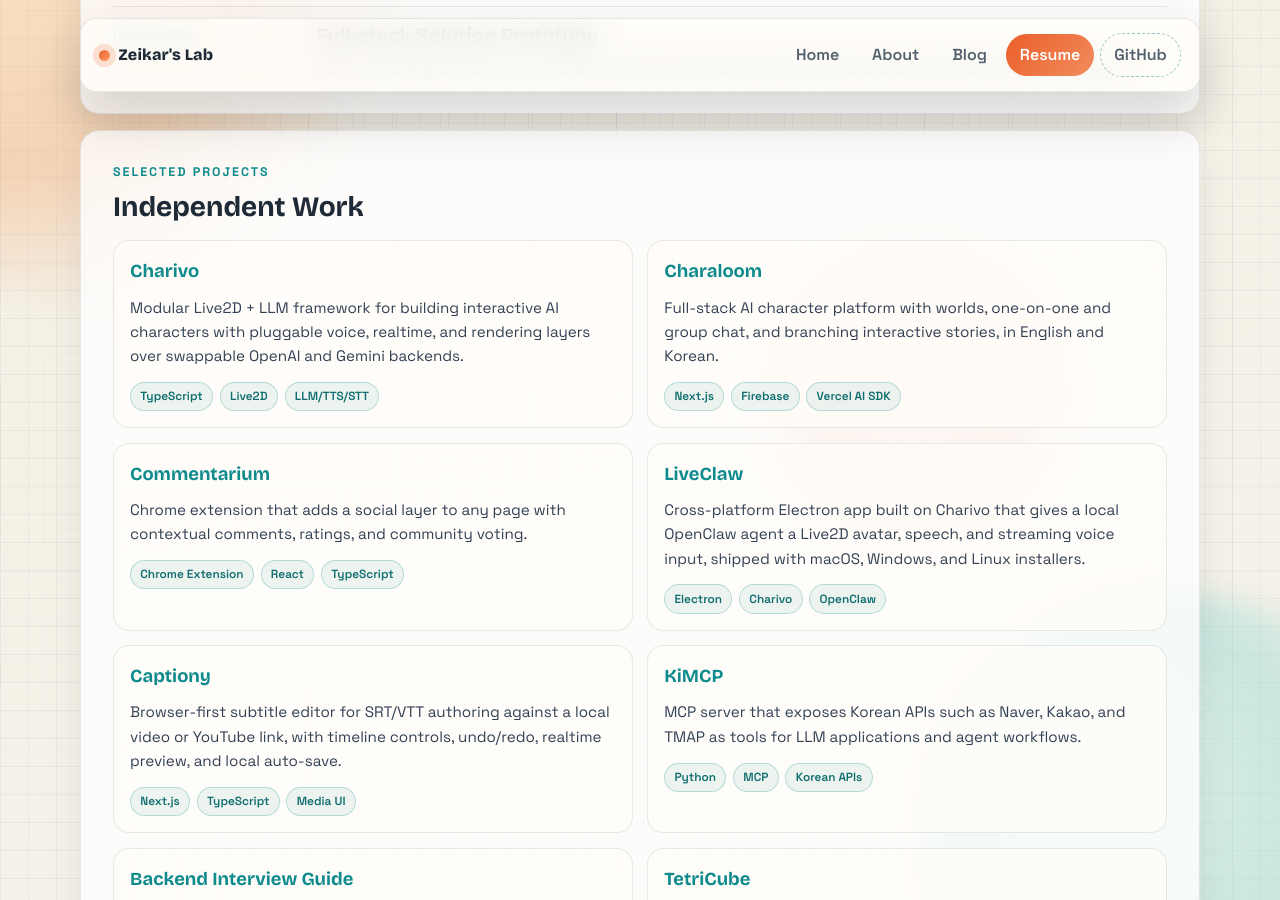
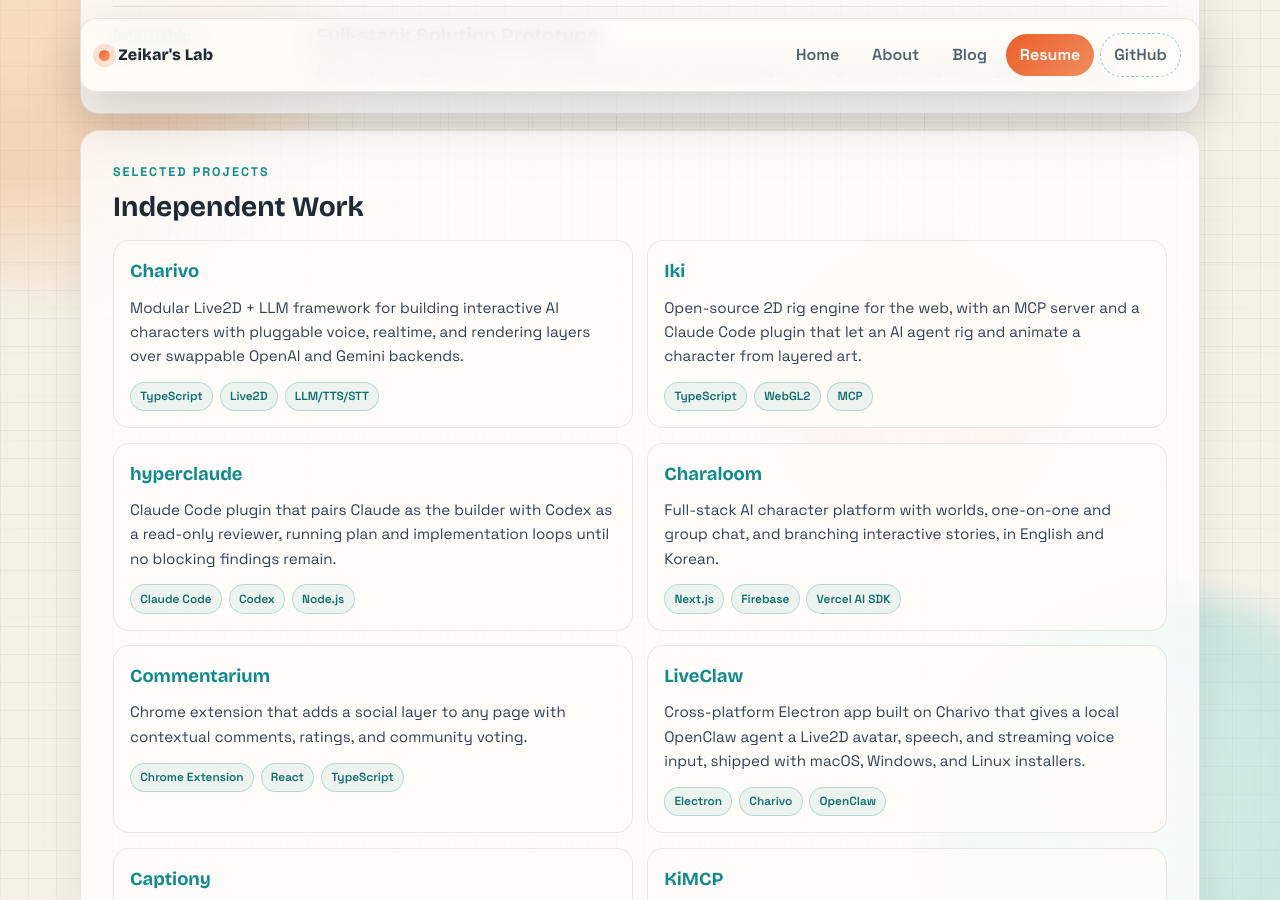
Before and after one commit to zeikar/zeikar.github.io, a Jekyll site: the page built from resume.html, in a window 1280 px wide and 900 px high, scrolled down 1502 px. Built offline with Jekyll 4.4.1, drawn with Linux system fonts in a browser that asks for light colours.

Commit message:
docs(resume): add iki and hyperclaude to independent work
Both are now among the strongest projects on the site: Iki for agent
rigging, hyperclaude as the daily builder/critic workflow. Listed after
Charivo in both languages.

```diff
--- a/resume.html
+++ b/resume.html
@@ -122,6 +122,32 @@ redirect_from:
             <span>TypeScript</span>
             <span>Live2D</span>
             <span>LLM/TTS/STT</span>
+          </div>
+        </article>
+
+        <article class="resume-project">
+          <h3><a href="{{ '/projects/iki/' | relative_url }}">Iki</a></h3>
+          <p>
+            Open-source 2D rig engine for the web, with an MCP server and a Claude Code plugin that let
+            an AI agent rig and animate a character from layered art.
+          </p>
+          <div class="project-tags">
+            <span>TypeScript</span>
+            <span>WebGL2</span>
+            <span>MCP</span>
+          </div>
+        </article>
+
+        <article class="resume-project">
+          <h3><a href="{{ '/projects/hyperclaude/' | relative_url }}">hyperclaude</a></h3>
+          <p>
+            Claude Code plugin that pairs Claude as the builder with Codex as a read-only reviewer,
+            running plan and implementation loops until no blocking findings remain.
+          </p>
+          <div class="project-tags">
+            <span>Claude Code</span>
+            <span>Codex</span>
+            <span>Node.js</span>
           </div>
         </article>
 
```
Also changed, not shown: resume-ko.html (+26 -0 lines).
